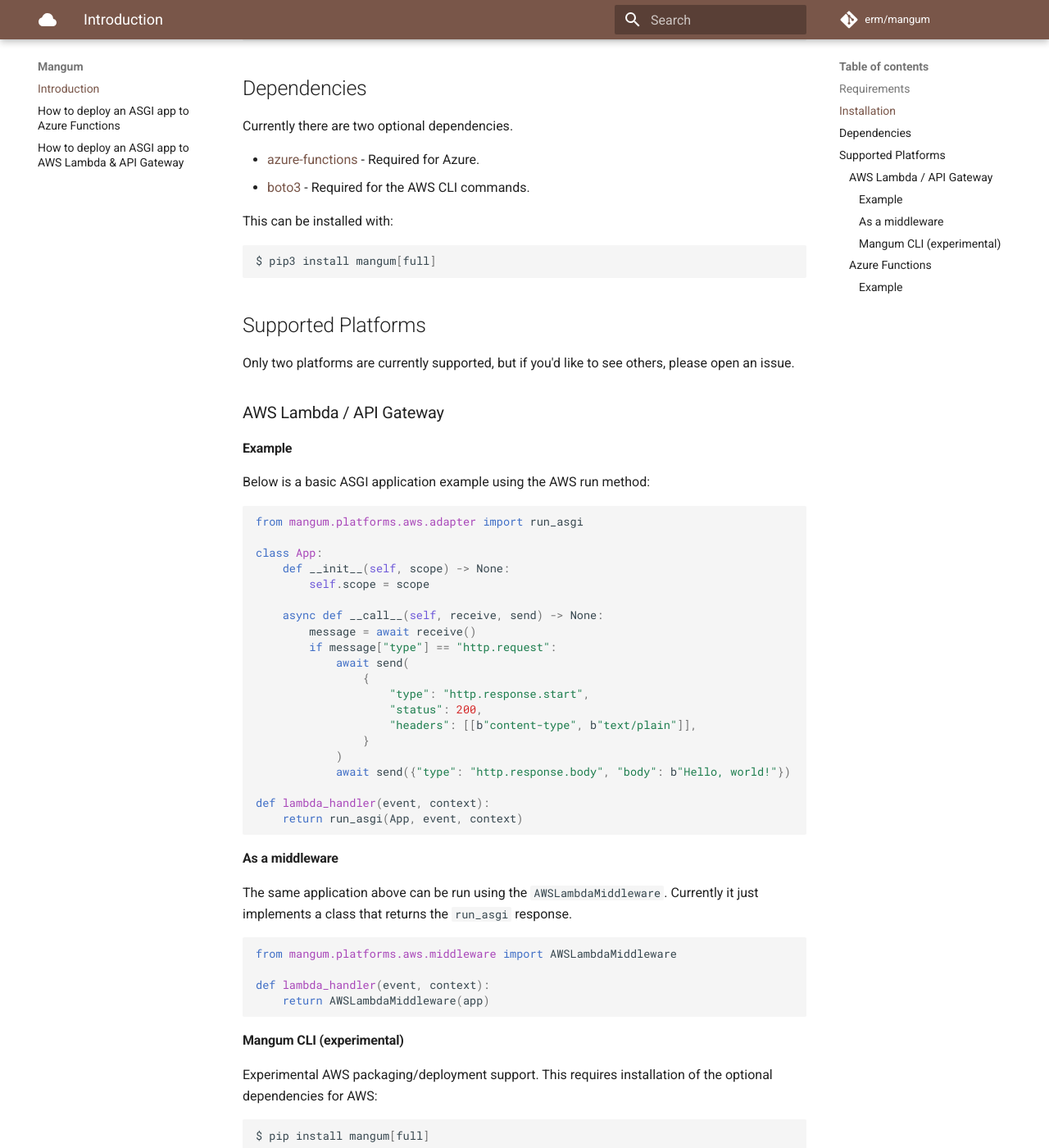
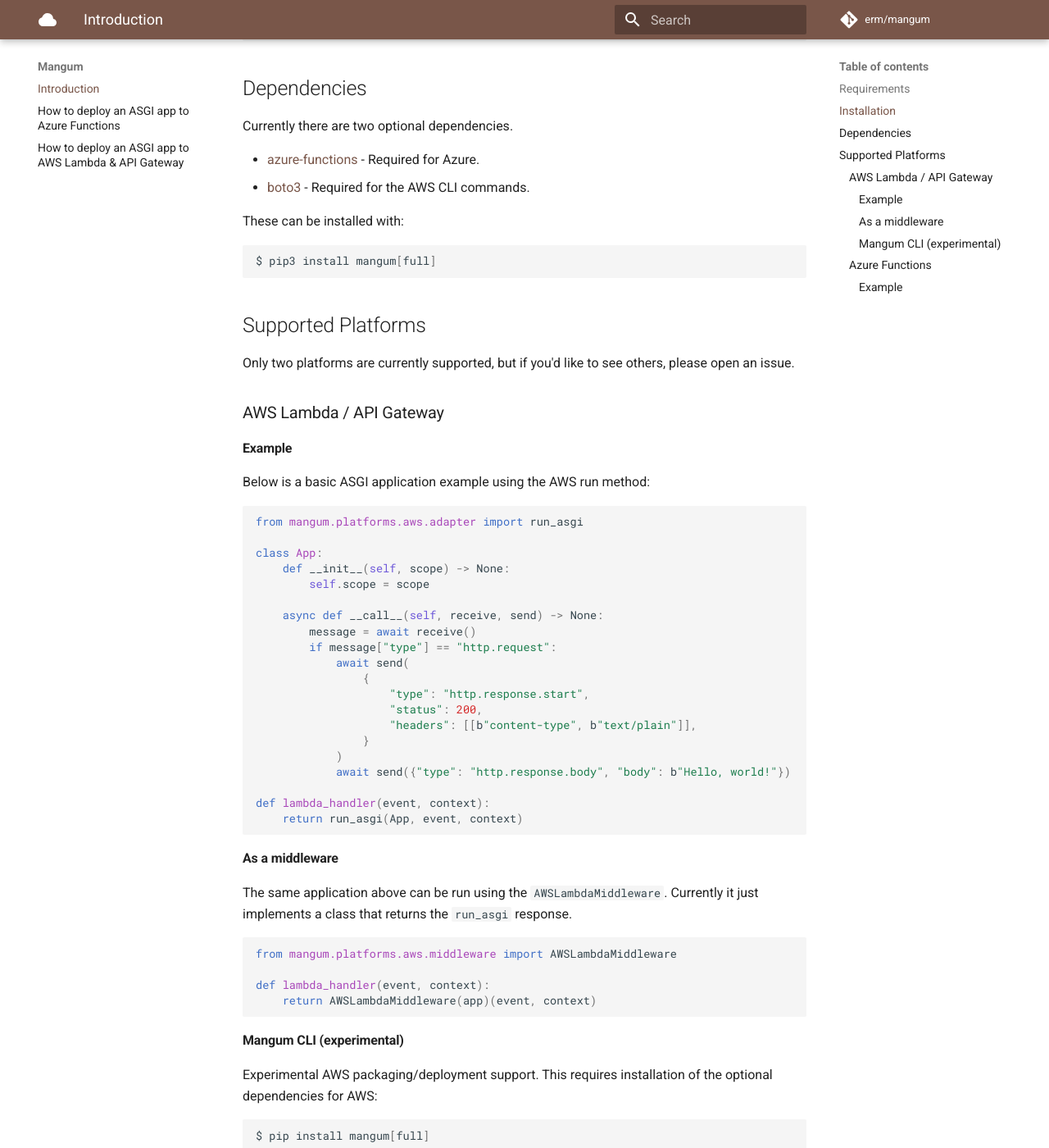
Before and after one commit to Kludex/mangum, an MkDocs documentation site: the page built from docs/index.md, in a window 1280 px wide and 1400 px high, scrolled down 530 px. Shown: the whole window at 82% size. Built offline with MkDocs 1.6.1 and Material for MkDocs 9.7.7, drawn with Linux system fonts in a browser that asks for light colours; comment, search, counter and statistics services are not loaded.

````diff
--- a/docs/index.md
+++ b/docs/index.md
@@ -30,7 +30,7 @@ Currently there are two optional dependencies.
 - [azure-functions](https://github.com/Azure/azure-functions-python-library) - Required for Azure.
 - [boto3](https://github.com/boto/boto3) - Required for the AWS CLI commands.
 
-This can be installed with:
+These can be installed with:
 
 ```shell
 $ pip3 install mangum[full]
@@ -77,7 +77,7 @@ The same application above can be run using the `AWSLambdaMiddleware`. Currently
 from mangum.platforms.aws.middleware import AWSLambdaMiddleware
 
 def lambda_handler(event, context):
-    return AWSLambdaMiddleware(app)
+    return AWSLambdaMiddleware(app)(event, context)
 ```
 
 #### Mangum CLI (experimental)
````
Also changed, not shown: README.md (+2 -2 lines).
